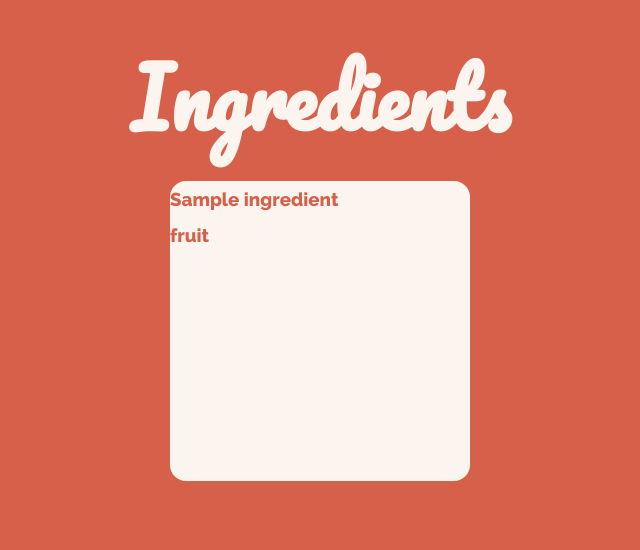
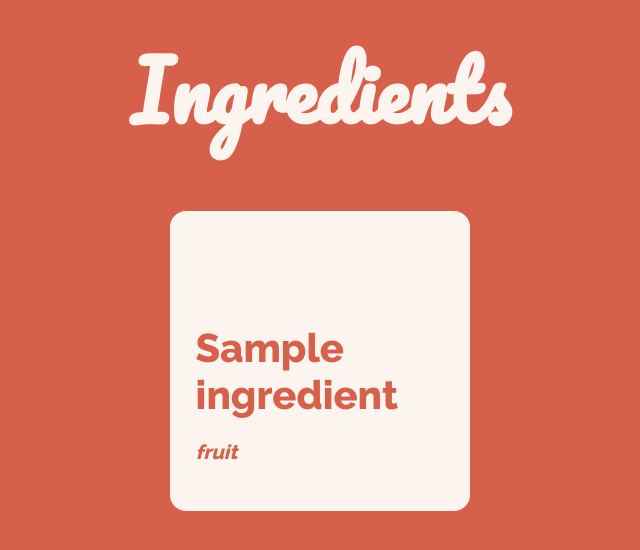
Before and after one commit to brooklinlee/recipe-organizer, a Django app: page /ingredients/ in a window 1280 px wide. Shown: the part 60-610 px from the top of the page, without its empty margins (320-960 px from the left). Run offline with Django 4.2, Linux system fonts and the light colour scheme; a user stored in the database is signed in; tables that the repository leaves empty hold one stand-in row (values such as "Sample post").

Commit message:
style ingredient index page

```diff
--- a/main_app/static/css/recipes/ingredients/ingredient_list.css
+++ b/main_app/static/css/recipes/ingredients/ingredient_list.css
@@ -13,6 +13,8 @@ h1 {
   color: var(--background);
   font-size: 80px;
   text-align: center;
+  margin-bottom: 4%;
+  margin-top: 0;
 }
 
 h3 {
@@ -29,9 +31,23 @@ h3 {
 }
 
 .ingredient-card {
+  display: flex;
+  flex-direction: column;
+  justify-content: flex-end;
+  align-items: flex-start;
   background-color: var(--background);
   border-radius: 16px;
   height: 300px;
   width: 300px;
   margin-bottom: 4%;
+  padding-left: 2%;
+  padding-bottom: 2%;
 }
+
+a > h3 {
+  font-size: 40px;
+}
+
+a > p {
+  font-size: 20px;
+}
--- a/main_app/templates/main_app/ingredient_list.html
+++ b/main_app/templates/main_app/ingredient_list.html
@@ -17,7 +17,7 @@
   <div class="ingredient-card">
     <a href="{% url 'ingredient-detail' ingredient.id %}">
       <h3>{{ ingredient.name }}</h3>
-      <h3>{{ ingredient.food_group }}</h3>
+      <p><em>{{ ingredient.food_group }}</em></p>
     </a>
   </div>
     {% endfor %}
```
